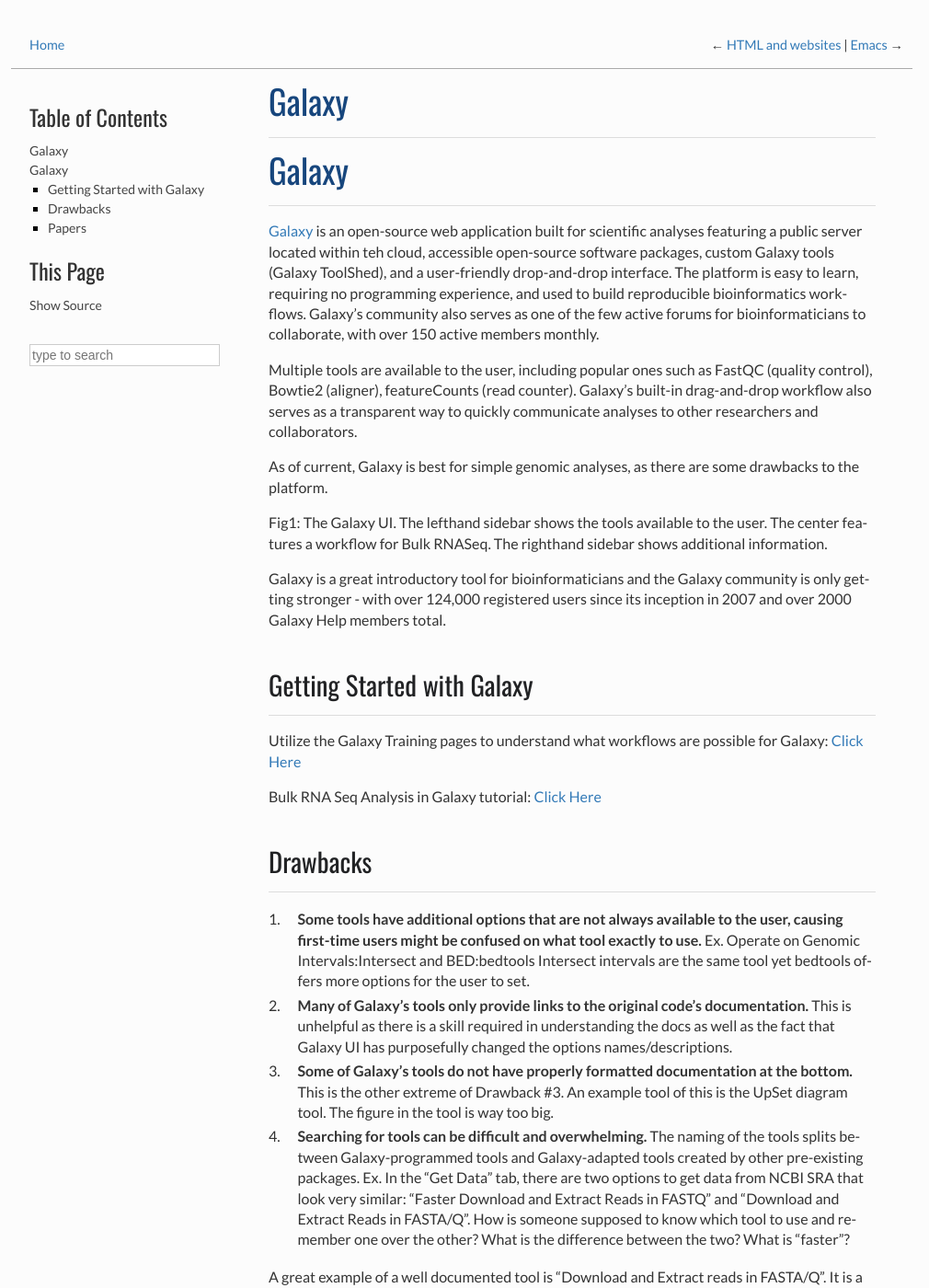
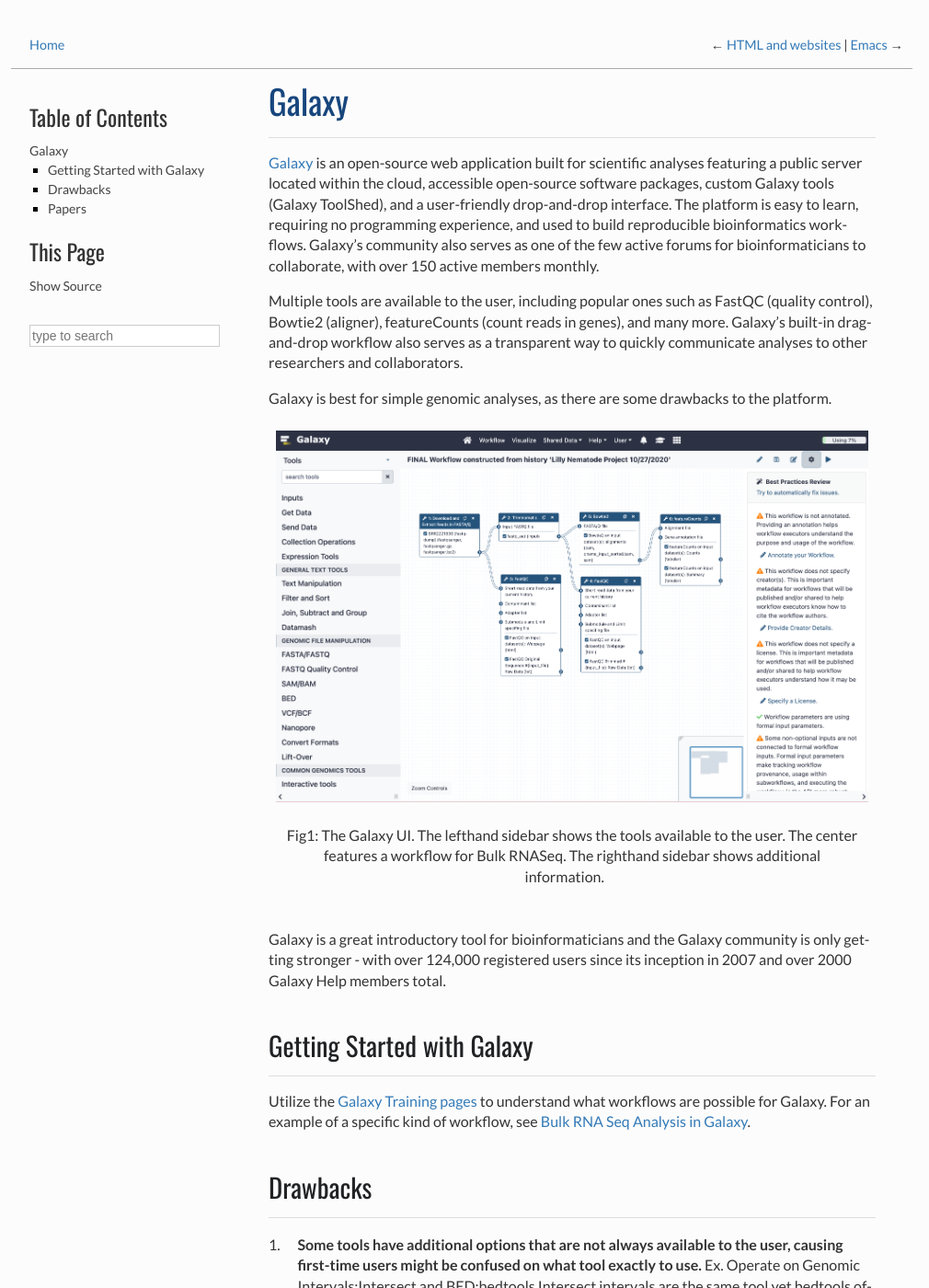
Before and after one commit to NICHD-BSPC/training, a Sphinx documentation site: the page built from source/galaxy.rst, in a window 1280 px wide and 1400 px high. Shown: the whole window at 92% size, without its empty margins (138-1148 px from the left). Built offline with Sphinx 7.4.7, drawn with Linux system fonts in a browser that asks for light colours; some of the changed text lies outside the part shown.

Commit message:
minor revisions to galaxy page

```diff
--- a/source/galaxy.rst
+++ b/source/galaxy.rst
@@ -1,8 +1,3 @@
-.. _galaxy:
-
-Galaxy
-======
-
 .. _galaxy:
 
 Galaxy
@@ -10,27 +5,25 @@
 
 .. image::./images/galaxyLogo.jpeg
 
-`Galaxy <https://usegalaxy.org/>`_ is an open-source web application built for scientific analyses featuring a public server located within teh cloud, accessible open-source software packages, custom Galaxy tools (Galaxy ToolShed), and a user-friendly drop-and-drop interface. The platform is easy to learn, requiring no programming experience, and used to build reproducible bioinformatics workflows. Galaxy's community also serves as one of the few active forums for bioinformaticians to collaborate, with over 150 active members monthly.
+`Galaxy <https://usegalaxy.org/>`_ is an open-source web application built for scientific analyses featuring a public server located within the cloud, accessible open-source software packages, custom Galaxy tools (Galaxy ToolShed), and a user-friendly drop-and-drop interface. The platform is easy to learn, requiring no programming experience, and used to build reproducible bioinformatics workflows. Galaxy's community also serves as one of the few active forums for bioinformaticians to collaborate, with over 150 active members monthly.
 
-Multiple tools are available to the user, including popular ones such as FastQC (quality control), Bowtie2 (aligner), featureCounts (read counter). Galaxy's built-in drag-and-drop workflow also serves as a transparent way to quickly communicate analyses to other researchers and collaborators.
+Multiple tools are available to the user, including popular ones such as FastQC (quality control), Bowtie2 (aligner), featureCounts (count reads in genes), and many more. Galaxy's built-in drag-and-drop workflow also serves as a transparent way to quickly communicate analyses to other researchers and collaborators.
 
-As of current, Galaxy is best for simple genomic analyses, as there are some drawbacks to the platform.
+Galaxy is best for simple genomic analyses, as there are some drawbacks to the platform.
 
-.. image::./images/galaxyBulkRNASeqWorkflow
+.. figure:: images/galaxyBulkRNASeqWorkflow.png
 
-Fig1: The Galaxy UI. The lefthand sidebar shows the tools available to the user. The center features a workflow for Bulk RNASeq. The righthand sidebar shows additional information.
+    Fig1: The Galaxy UI. The lefthand sidebar shows the tools available to the user. The center features a workflow for Bulk RNASeq. The righthand sidebar shows additional information.
 
 
 Galaxy is a great introductory tool for bioinformaticians and the Galaxy community is only getting stronger - with over 124,000 registered users since its inception in 2007 and over 2000 Galaxy Help members total.
 
 Getting Started with Galaxy
-----
-Utilize the Galaxy Training pages to understand what workflows are possible for Galaxy: `Click Here <https://training.galaxyproject.org/training-material/>`_
-
-Bulk RNA Seq Analysis in Galaxy tutorial: `Click Here <https://training.galaxyproject.org/training-material/topics/transcriptomics/tutorials/ref-based/tutorial.html#data-upload>`_
+---------------------------
+Utilize the `Galaxy Training pages <https://training.galaxyproject.org/training-material/>`_ to understand what workflows are possible for Galaxy. For an example of a specific kind of workflow, see `Bulk RNA Seq Analysis in Galaxy <https://training.galaxyproject.org/training-material/topics/transcriptomics/tutorials/ref-based/tutorial.html#data-upload>`_.
 
 Drawbacks
-----
+---------
 1. **Some tools have additional options that are not always available to the user, causing first-time users might be confused on what tool exactly to use.** Ex. Operate on Genomic Intervals:Intersect and BED:bedtools Intersect intervals are the same tool yet bedtools offers more options for the user to set.
 
 2. **Many of Galaxy's tools only provide links to the original code's documentation.** This is unhelpful as there is a skill required in understanding the docs as well as the fact that Galaxy UI has purposefully changed the options names/descriptions.
@@ -44,10 +37,5 @@
 A not-so-great example is the Filter FASTA. While simple, the tool's options are weirdly worded and confusing. The option: Match IDs by has two options: (1) Default: ID is expected at the beginning: >ID (2) Custom regex pattern. "Regex" refers to regular expression. What is a regular expression to a non-programmer? Where is regex defined? What can that entail? Maybe some documentation at the bottom could help. There is no documentation or examples below. The option "Criteria for filtering on sequences" includes: (1) No filtering (2) Sequence Length and (3) Regular expression pattern that the sequence should match. First of all, why do we have a "No filtering" option of the Filter Fasta tool, is filtering not the sole purpose of this tool? Secondly, Regex is now fully defined as regular expression, and an unlinked URL is supplied.
 
 Papers
-----
+------
 `The Galaxy platform for accessible, reproducible and collaborative biomedical analyses: 2018 update (Afghan, et al. 2018) <https://www.ncbi.nlm.nih.gov/pmc/articles/PMC6030816/>`_
-
-
-.. todo::
-
-    Add info and links for galaxy!
```
